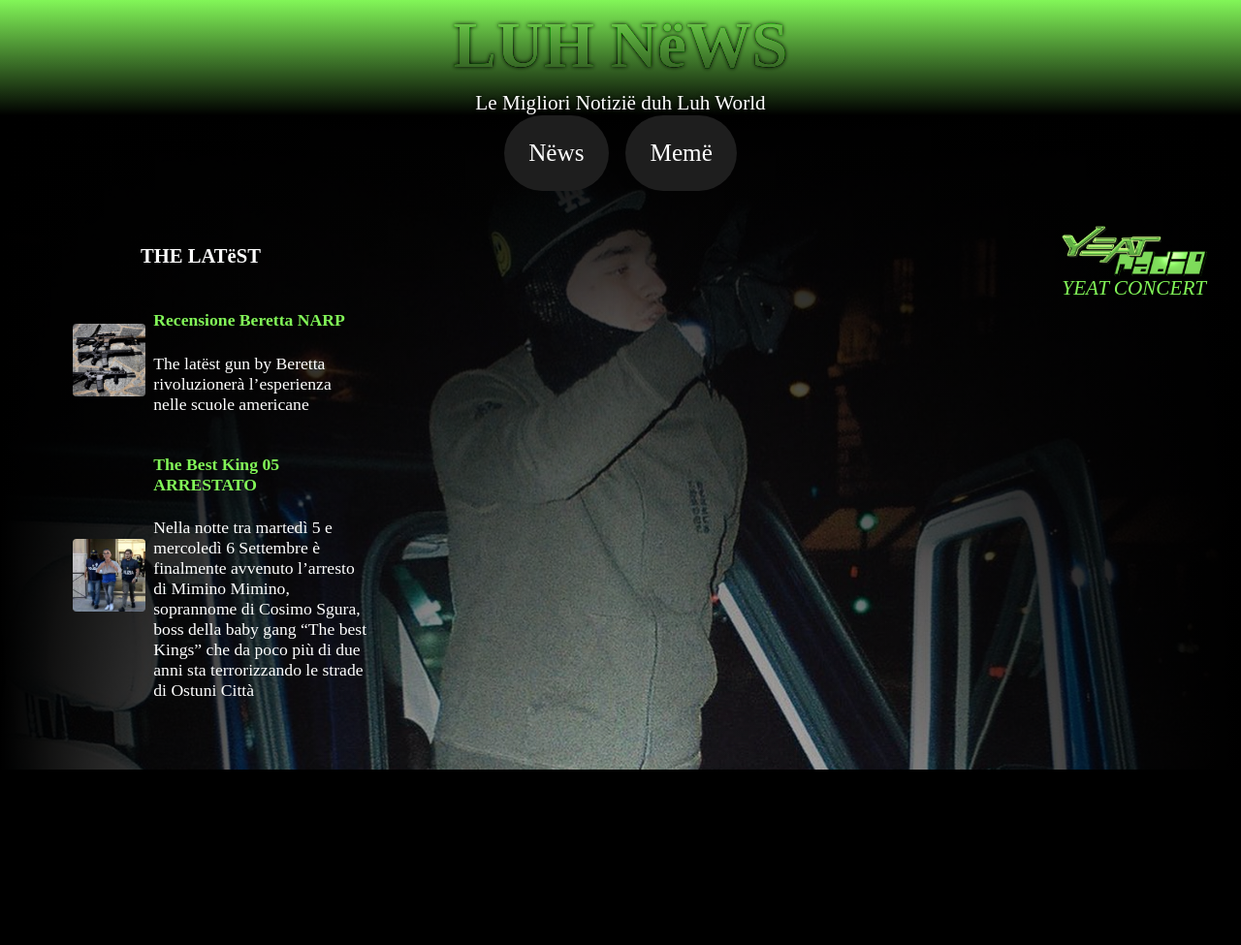
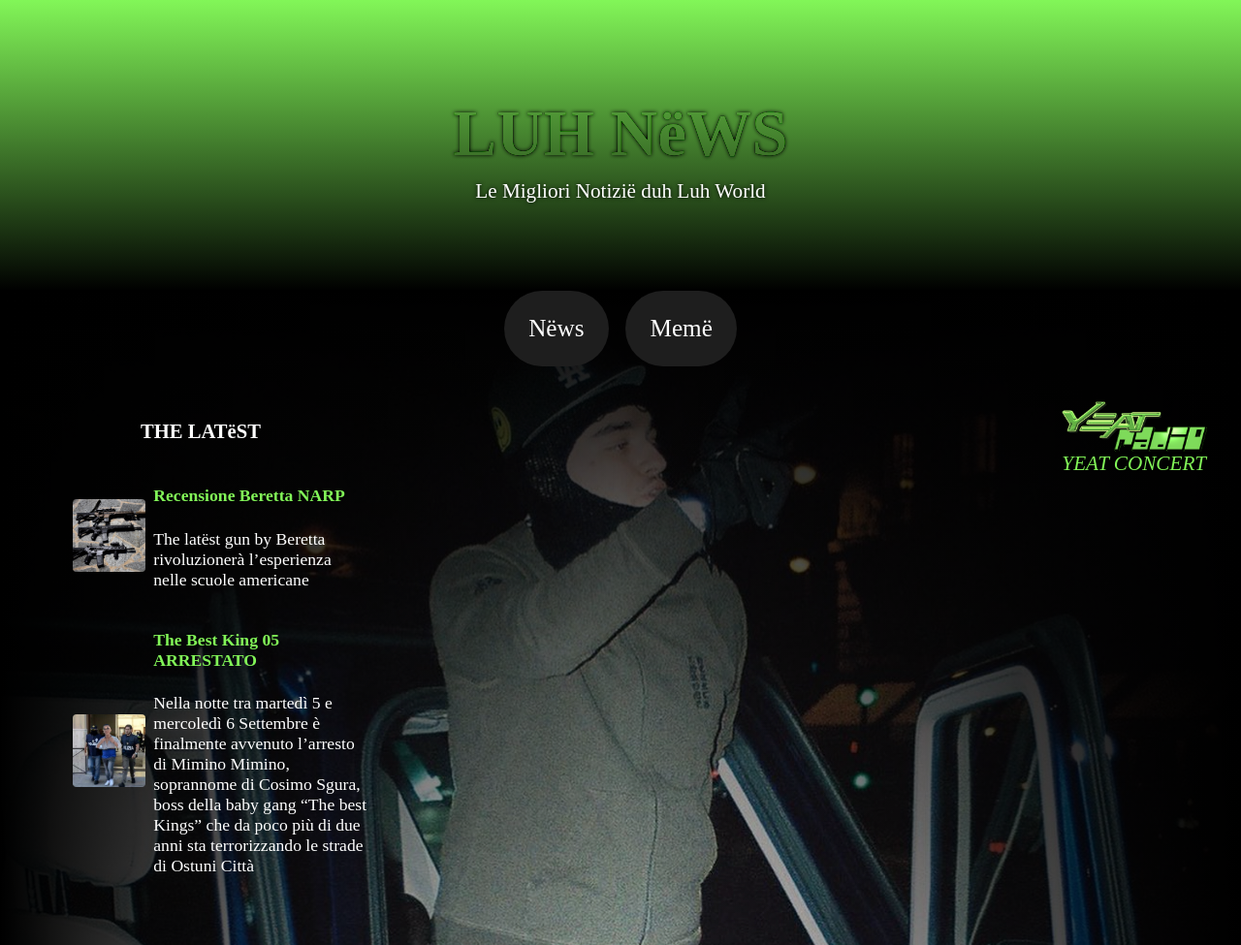
Before and after one commit to LuhNews/luhnews.github.io, a Jekyll site: the page built from index.html, in a window 1280 px wide. Shown: the whole page at 97% size. Built offline with Jekyll 4.4.1, drawn with Linux system fonts in a browser that asks for light colours; some web fonts are replaced; before the commit the page ends 900 px from its top, so only the background shows below that.

Commit message:
Update home.htmljrjrj

```diff
--- a/_layouts/home.html
+++ b/_layouts/home.html
@@ -2,7 +2,7 @@
 layout: default
 ---
 
-<header>
+<header class="grosso">
   <h1>LUH NëWS</h1>
   <big>Le Migliori Notizië duh Luh World</big>
 </header>
```
